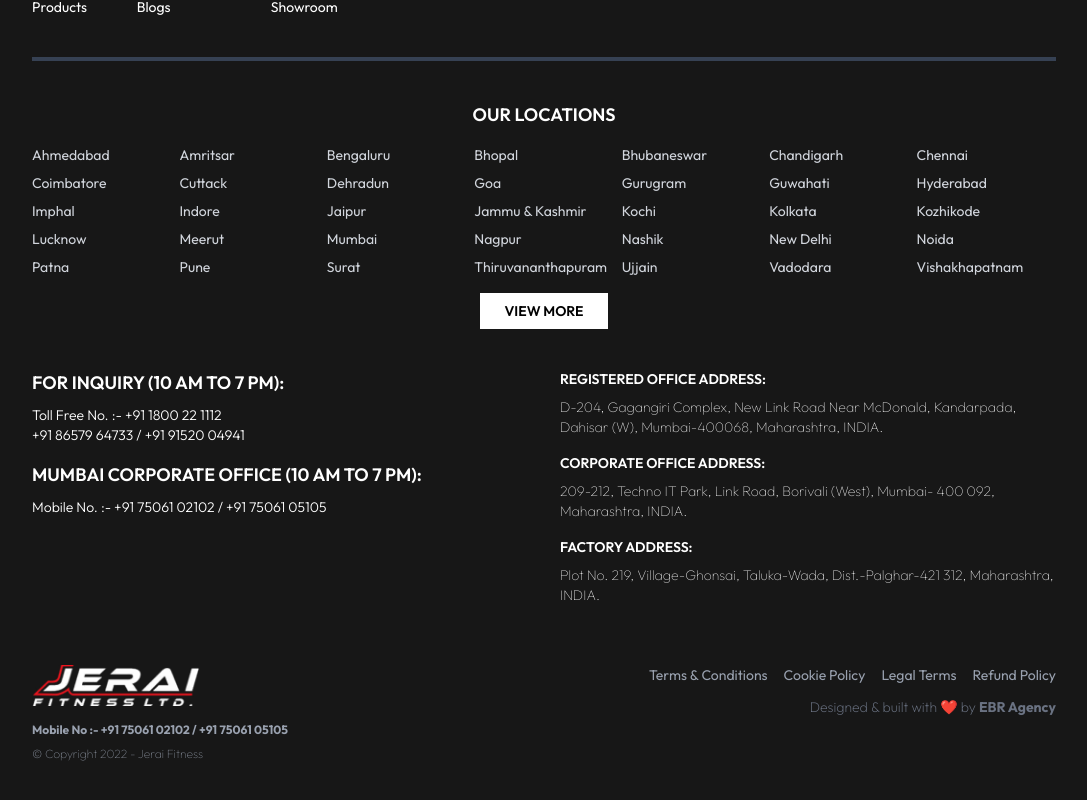
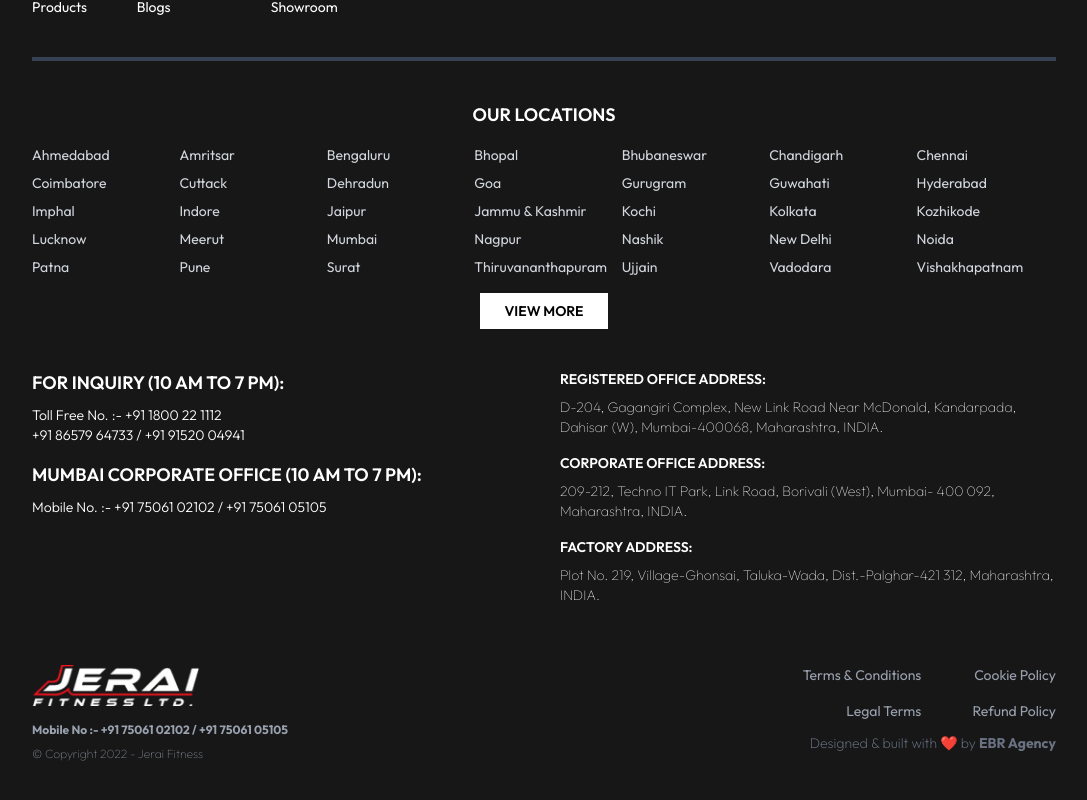
Before and after one commit to pradyumn8/Jeraifitness, a React (Vite) app: page / in a window 1280 px wide. Shown: the part 9882-10682 px from the top of the page, without its empty margins (96-1183 px from the left). Built offline with nearby package versions, Linux system fonts and the light colour scheme; a web font is replaced by a local one.

Commit message:
fix footer item for mobile

```diff
--- a/src/components/Footer.jsx
+++ b/src/components/Footer.jsx
@@ -105,12 +105,13 @@
 
           {/* Right */}
           <div className="w-full md:w-auto flex flex-col items-center md:items-end gap-3">
-            <div className="flex flex-wrap justify-center md:justify-end gap-4 text-gray-400 text-sm">
-              <span>Terms & Conditions</span>
-              <span>Cookie Policy</span>
-              <span>Legal Terms</span>
-              <span>Refund Policy</span>
-            </div>
+    <div className="grid grid-cols-1 md:grid-cols-2 gap-4 text-gray-400 text-sm text-center md:text-right">
+  <span>Terms & Conditions</span>
+  <span>Cookie Policy</span>
+  <span>Legal Terms</span>
+  <span>Refund Policy</span>
+</div>
+
             <p className="text-center md:text-right font-extralight text-gray-500">
               Designed & built with ❤️ by <span className="font-bold">EBR Agency</span>
             </p>
```
